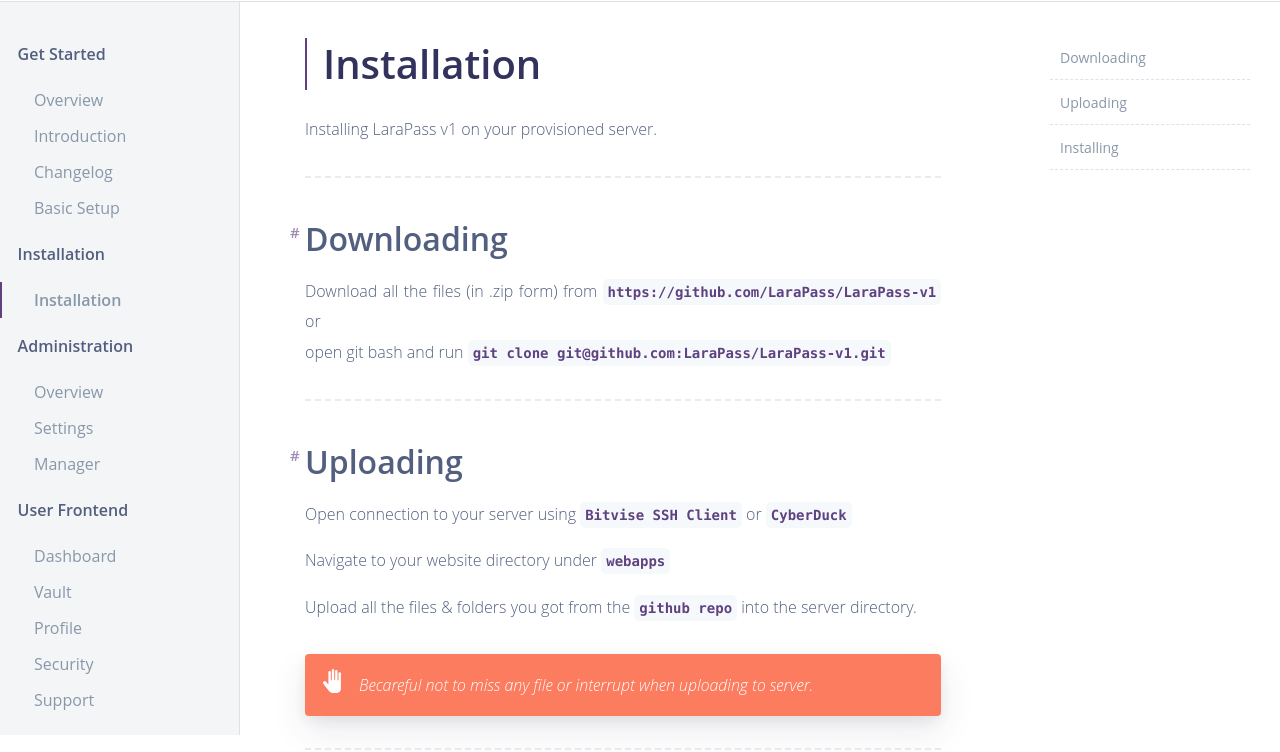
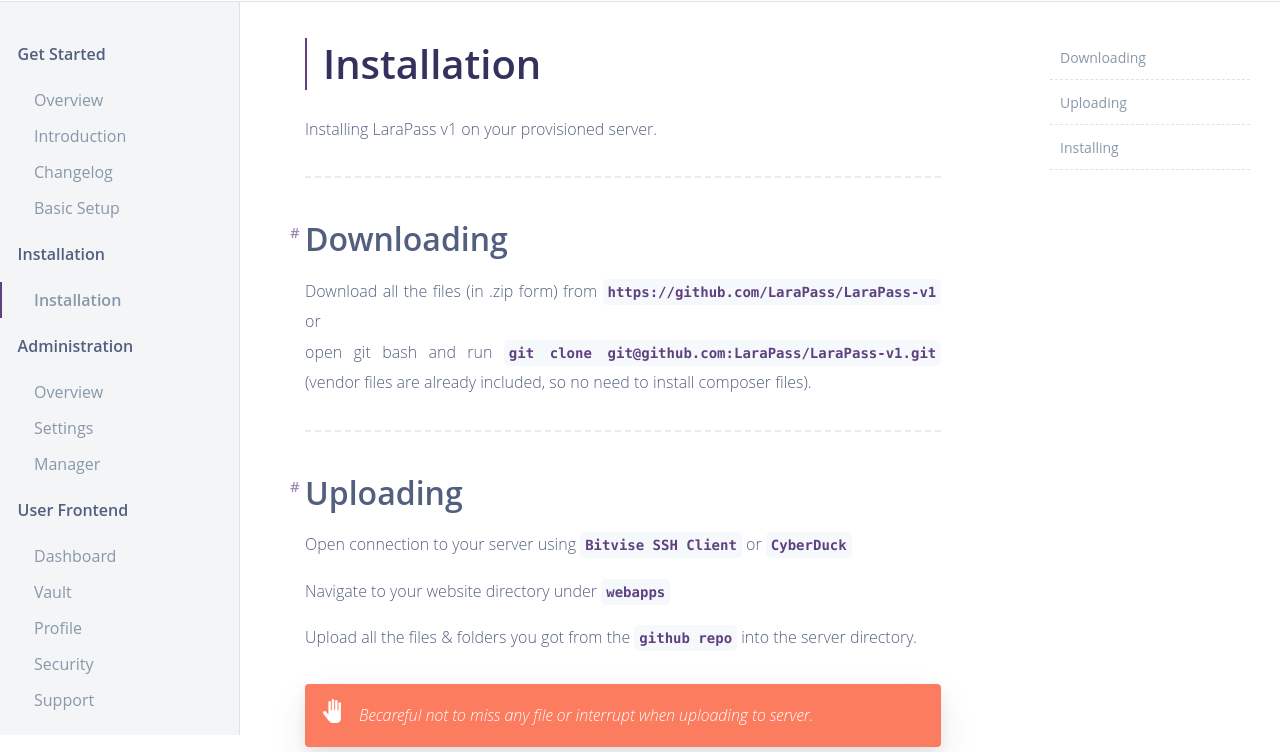
Before and after one commit to LaraPass/LaraPass-v1-Docs, a plain HTML site: page src/installation.html in a window 1280 px wide. Shown: the part 65-817 px from the top of the page. Drawn offline with nearby package versions, Linux system fonts and the light colour scheme.

Commit message:
Update installation.html

```diff
--- a/src/installation.html
+++ b/src/installation.html
@@ -143,7 +143,7 @@
                         <h2>Downloading</h2>
                         <p>Download all the files (in .zip form) from <strong><code><a href="https://github.com/LaraPass/LaraPass-v1" target="_blank">https://github.com/LaraPass/LaraPass-v1</a></code></strong> or
                             <br/>
-                            open git bash and run <strong><code>git clone git@github.com:LaraPass/LaraPass-v1.git</code></strong> </p>
+                            open git bash and run <strong><code>git clone git@github.com:LaraPass/LaraPass-v1.git</code></strong> (vendor files are already included, so no need to install composer files).</p>
                         <hr>
                         <p><a name="uploading"></a></p>
                         <h2>Uploading</h2>
```
